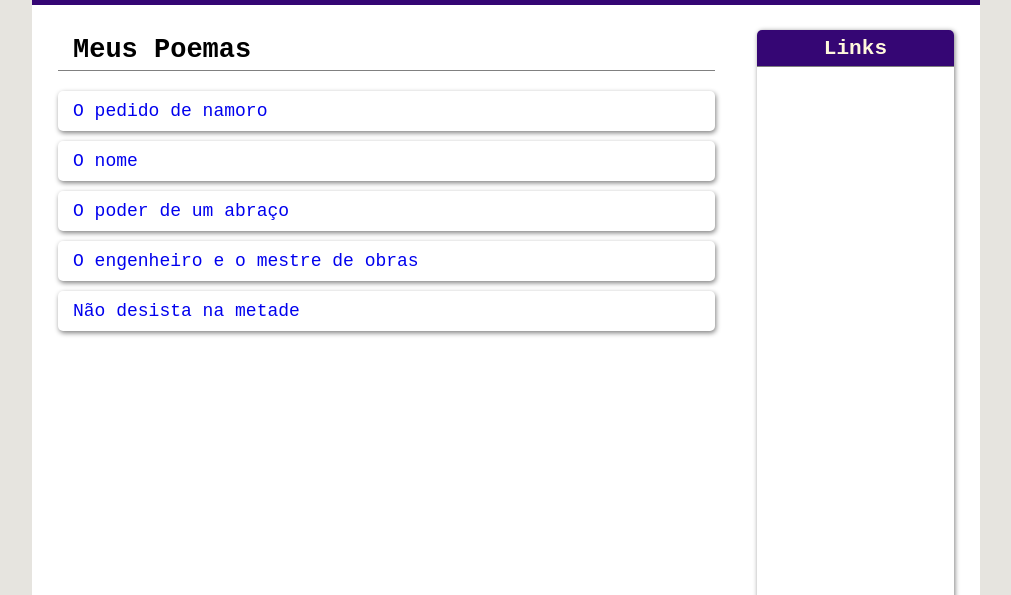
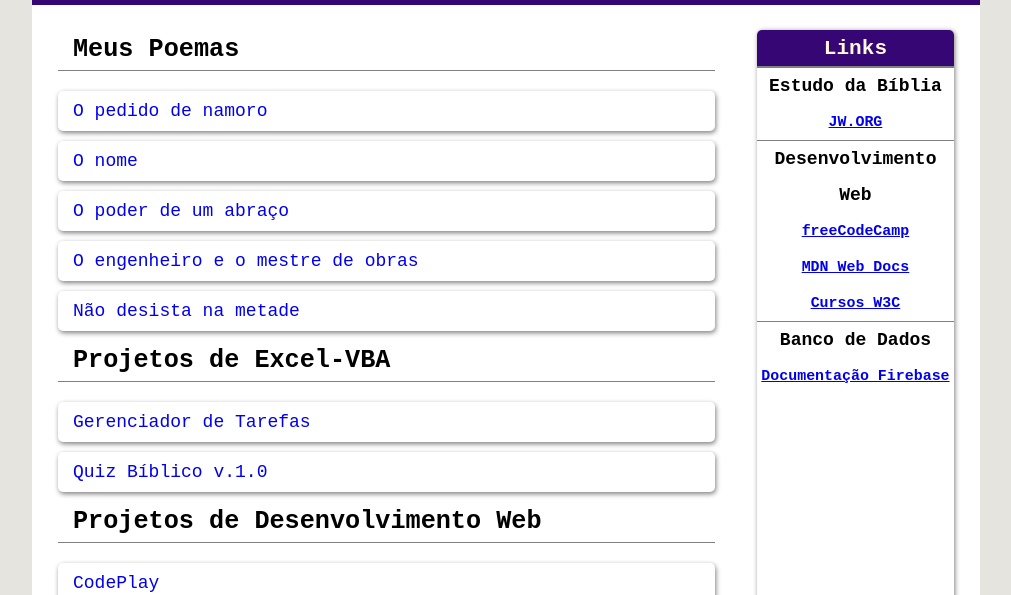
Before and after one commit to carlosmagno/blog, a plain HTML site: page index.html in a window 1280 px wide. Shown: the part 205-800 px from the top of the page, without its empty margins (134-1145 px from the left). Drawn offline with Linux system fonts and the light colour scheme.

Commit message:
Barra Lateral de Links inclusos

```diff
--- a/estilos/poemas.css
+++ b/estilos/poemas.css
@@ -10,6 +10,15 @@ body {
 
 }
 
+.conteudo>a {
+    display: inline-block;
+    width: 95%;
+    text-align: left;
+    background-color: white;
+    padding-left: 5%;
+    padding-top: 5%;
+
+}
 div.barralateral {
     /*
     position: absolute;
--- a/index.html
+++ b/index.html
@@ -19,17 +19,34 @@
     <div class="conteudo">
         <div class="lateral">
             <h3>Links</h3>
+            <h4>Estudo da Bíblia</h4>
+            <h5> <a href="https://www.jw.org/pt/" target="_blank" rel="noopener noreferrer">JW.ORG</a></h5>
+            <h4>Desenvolvimento Web</h4>
+            <h5> <a href="https://www.freecodecamp.org/portuguese/learn/" target="_blank" rel="noopener noreferrer">freeCodeCamp</a></h5>
+            <h5> <a href="https://developer.mozilla.org/pt-BR/" target="_blank" rel="noopener noreferrer">MDN Web Docs</a></h5>
+            <h5> <a href="https://www.edx.org/school/w3cx" target="_blank" rel="noopener noreferrer">Cursos W3C</a></h5>
+            <h4>Banco de Dados</h4>
+            <h5> <a href="https://firebase.google.com/docs/" target="_blank" rel="noopener noreferrer">Documentação Firebase</a></h5>
+
 
         </div>
         <h2>Meus Poemas</h2>
-
             <a href="./poemas/o-pedido-de-namoro.html">O pedido de namoro</a>
             <a href="./poemas/o-nome.html">O nome</a>
             <a href="./poemas/o-poder-de-um-abraco.html">O poder de um abraço</a>
             <a href="./poemas/o-engenheiro-e-o-mestre-de-obras.html">O engenheiro e o mestre de obras</a>
             <a href="./poemas/nao-desista-na-metade.html">Não desista na metade</a>
 
+        <h2>Projetos de Excel-VBA</h2>
+            <a href="#">Gerenciador de Tarefas</a>
+            <a href="#">Quiz Bíblico v.1.0</a>
 
+        <h2>Projetos de Desenvolvimento Web</h2>
+            <a href="https://carlosmagno.github.io/codeplay/" target="_blank" rel="noopener noreferrer">CodePlay</a>
+
+
+        <h2>Projetos Google Sites</h2>
+            <a href="https://sites.google.com/view/quizbiblico-public/" target="_blank" rel="noopener noreferrer">Quiz Bíblico - Site</a>
 
 
     </div>
--- a/style.css
+++ b/style.css
@@ -27,7 +27,7 @@ img {
 
 }
 
-a {
+.conteudo>a {
     display: block;
     width: 70%;
     padding: 2px 15px ;
@@ -37,7 +37,7 @@ a {
     text-decoration: none;
 
 }
-a:hover {
+.conteudo>a:hover {
     background-color: rgb(212, 200, 214);
     border-radius: 5px;
 }
@@ -80,6 +80,7 @@ div.lateral {
     border-radius: 5px;
     box-shadow: 1px 1px 5px gray;
     min-height: 80vh;
+    min-width: min-content;
 
 }
 hr {
@@ -100,6 +101,13 @@ h2 {
     width: 70%;
     border-bottom: 1px solid gray;
     margin-bottom: 20px;
+    font-size: 1.4em;
+}
+
+h4 {
+    border-top: 1px solid gray;
+
+
 }
 footer{
 
@@ -113,7 +121,7 @@ footer{
 
 
 
-@media (max-width: 600px) {
+@media (max-width: 900px) {
     .conteudo {
         width:96%;
         height: 80vh;
@@ -140,7 +148,7 @@ footer{
     hr{
         width: 87vw;
     }
-    a {
+    .conteudo>a {
         width: 87vw;
         padding: 2px 15px ;
         font-size:18px;
```
Also changed, not shown: poemas/o-pedido-de-namoro.html (+2 -1 lines), poemas/o-poder-de-um-abraco.html (+1 -0 lines), 1 other file.
